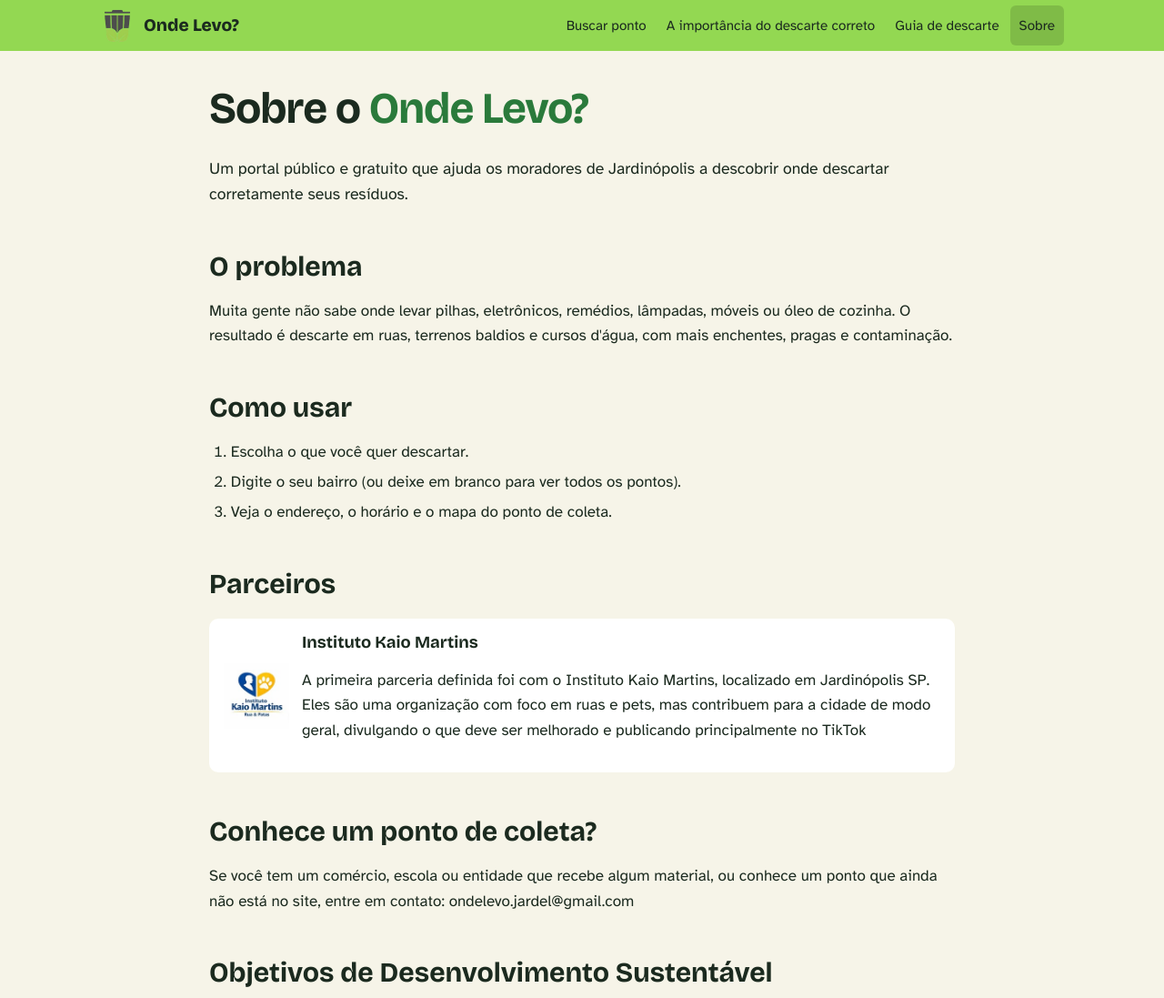
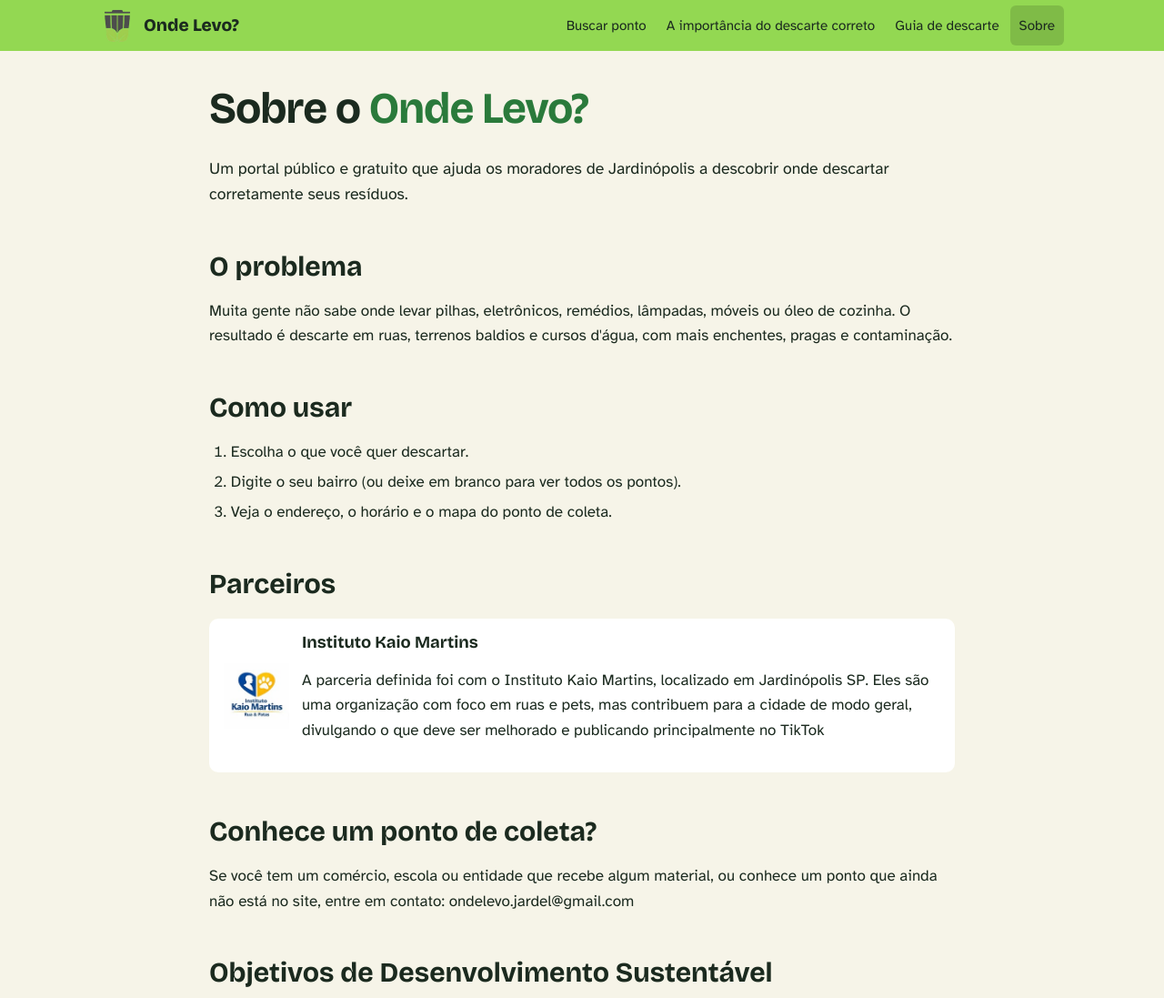
Before and after one commit to laura-almeidaa/OndeLevo, a plain HTML site: page sobre.html in a window 1280 px wide. Shown: the top 1097 px of the page at 91% size. Drawn offline with nearby package versions, Linux system fonts and the light colour scheme.

Commit message:
Revise partnership details for Instituto Kaio Martins
Updated the description of the partnership with Instituto Kaio Martins.

```diff
--- a/sobre.html
+++ b/sobre.html
@@ -22,7 +22,7 @@
     <ol class="passos"><li>Escolha o que você quer descartar.</li><li>Digite o seu bairro (ou deixe em branco para ver todos os pontos).</li><li>Veja o endereço, o horário e o mapa do ponto de coleta.</li></ol>
     <h2>Parceiros</h2>
     <div class="parceiros">
-      <div class="cartao"><img src="img/logo-instituto-kaio-martins.jpg" alt=""><div><h3>Instituto Kaio Martins</h3><p> A primeira parceria definida foi com o Instituto Kaio Martins, localizado em Jardinópolis SP. Eles são uma organização com foco em ruas e pets, mas contribuem para a cidade de modo geral, divulgando o que deve ser melhorado e publicando principalmente no TikTok </p></div></div>
+      <div class="cartao"><img src="img/logo-instituto-kaio-martins.jpg" alt=""><div><h3>Instituto Kaio Martins</h3><p> A parceria definida foi com o Instituto Kaio Martins, localizado em Jardinópolis SP. Eles são uma organização com foco em ruas e pets, mas contribuem para a cidade de modo geral, divulgando o que deve ser melhorado e publicando principalmente no TikTok </p></div></div>
 
     </div>
     <h2>Conhece um ponto de coleta?</h2>
```
